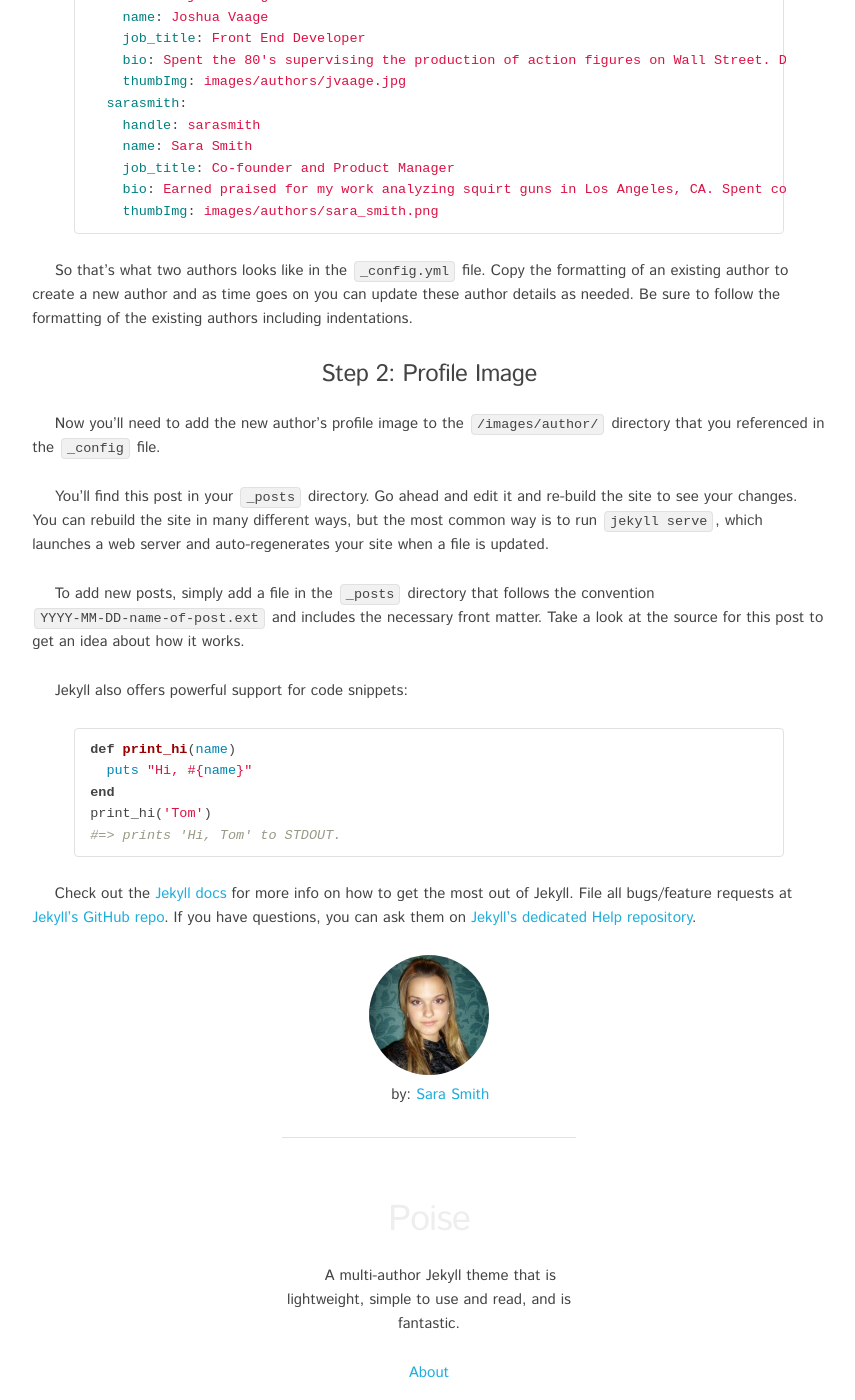
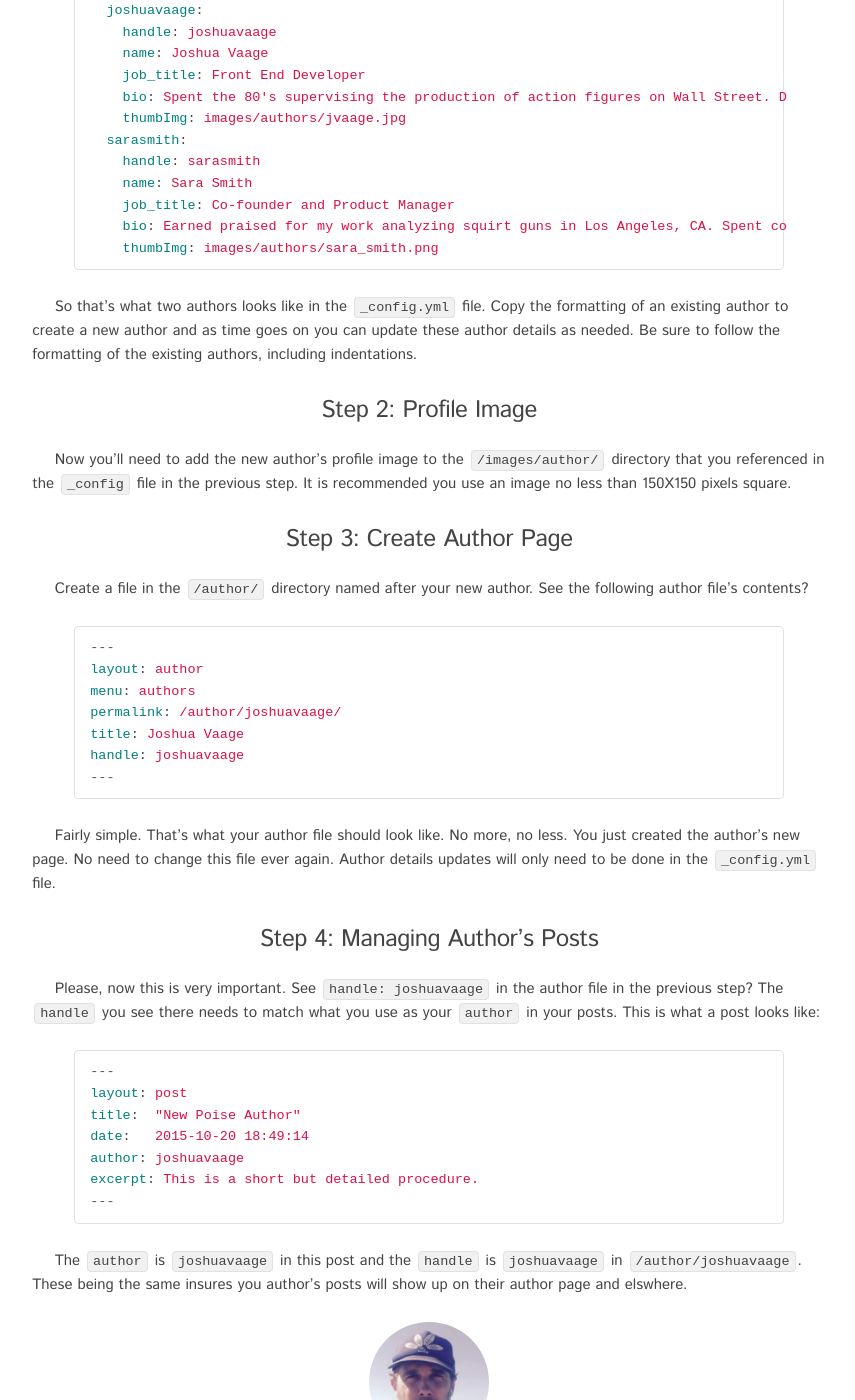
Before and after one commit to whaleen/jekyll-theme-poise, a Jekyll site: the page built from _posts/2015-10-19-adding-an-author.markdown, in a window 1280 px wide and 1400 px high, scrolled down 517 px. Shown: the whole window, without its empty margins (211-1066 px from the left). Built offline with Jekyll 4.4.1, drawn with Linux system fonts in a browser that asks for light colours; some web fonts are replaced; some of the changed text lies outside the part shown.

Commit message:
good stuff

```diff
--- a/_config.yml
+++ b/_config.yml
@@ -2,7 +2,7 @@
 title: Poise
 email: joshuavaage@gmail.com
 description: > # this means to ignore newlines until "baseurl:"
-  A multi-author Jekyll theme that is lightweight, simple to use and read, and is fantastic.
+  A Multi-Author Jekyll theme that is lightweight, simple to use and read, and is fantastic.
 baseurl: "" # the subpath of your site, e.g. /blog/
 url: "http://yourdomain.com" # the base hostname & protocol for your site
 twitter_username: whaleen
@@ -20,10 +20,16 @@ authors:
     name: Joshua Vaage
     job_title: Front End Developer
     bio: Spent the 80's supervising the production of action figures on Wall Street. Developed several new methods for promoting Roombas with no outside help.
-    thumbImg: images/authors/jvaage.jpg
+    thumbImg: images/authors/joshuavaage.png
   sarasmith:
     handle: sarasmith
     name: Sara Smith
     job_title: Co-founder and Product Manager
     bio: Earned praised for my work analyzing squirt guns in Los Angeles, CA. Spent college summers merchandising glucose on the black market. Lead a team buying and selling shaving cream in Atlantic City, NJ.
-    thumbImg: images/authors/sara_smith.png
+    thumbImg: images/authors/sarasmith.png
+  kristinaherman:
+    handle: kristinaherman
+    name: Kristina Herman
+    job_title: Co-founder and Product Manager
+    bio: Developed several new methods for implementing childrens books in Naples, FL. Was quite successful at getting to know cabbage in Edison, NJ.
+    thumbImg: images/authors/kristinaherman.png
--- a/_posts/2014-12-24-not-a-creature-was-stirring.markdown
+++ b/_posts/2014-12-24-not-a-creature-was-stirring.markdown
@@ -2,7 +2,7 @@
 layout: post
 title:  "Not A Creature"
 date:   2014-12-24 18:49:14
-author: sarasmith
+author: kristinaherman
 excerpt: Does Poise avoid Javascript for any special reason?
 ---
 
--- a/_posts/2015-10-17-welcome-to-jekyll.markdown
+++ b/_posts/2015-10-17-welcome-to-jekyll.markdown
@@ -1,9 +1,9 @@
 ---
 layout: post
 title:  "Welcome to Jekyll!"
-date:   2015-10-17 18:49:14
+date:   2015-10-21 18:49:14
 author: joshuavaage
-excerpt: You and your team are now ready to begin publishing like bosses.
+excerpt: You and your team are now ready to begin publishing like champions.
 ---
 You’ll find this post in your `_posts` directory. Go ahead and edit it and re-build the site to see your changes. You can rebuild the site in many different ways, but the most common way is to run `jekyll serve`, which launches a web server and auto-regenerates your site when a file is updated.
 
--- a/_posts/2015-10-19-adding-an-author.markdown
+++ b/_posts/2015-10-19-adding-an-author.markdown
@@ -2,8 +2,8 @@
 layout: post
 title:  "New Poise Author"
 date:   2015-10-20 18:49:14
-author: sarasmith
-excerpt: This is a short but detailed procedure.
+author: joshuavaage
+excerpt: Add a new Author to Poise. They'll get their own archive page and a lovely profile.
 ---
 
 
@@ -28,28 +28,40 @@ authors:
     thumbImg: images/authors/sara_smith.png
 {% endhighlight %}
 
-So that's what two authors looks like in the `_config.yml` file. Copy the formatting of an existing author to create a new author and as time goes on you can update these author details as needed. Be sure to follow the formatting of the existing authors including indentations.
+So that's what two authors looks like in the `_config.yml` file. Copy the formatting of an existing author to create a new author and as time goes on you can update these author details as needed. Be sure to follow the formatting of the existing authors, including indentations.
 
 ##### Step 2: Profile Image
 
-Now you'll need to add the new author's profile image to the `/images/author/` directory that you referenced in the `_config` file.
+Now you'll need to add the new author's profile image to the `/images/author/` directory that you referenced in the `_config` file in the previous step. It is recommended you use an image no less than 150X150 pixels square.
 
-You’ll find this post in your `_posts` directory. Go ahead and edit it and re-build the site to see your changes. You can rebuild the site in many different ways, but the most common way is to run `jekyll serve`, which launches a web server and auto-regenerates your site when a file is updated.
+##### Step 3: Create Author Page
 
-To add new posts, simply add a file in the `_posts` directory that follows the convention `YYYY-MM-DD-name-of-post.ext` and includes the necessary front matter. Take a look at the source for this post to get an idea about how it works.
+Create a file in the `/author/` directory named after your new author. See the following author file's contents?
 
-Jekyll also offers powerful support for code snippets:
-
-{% highlight ruby %}
-def print_hi(name)
-  puts "Hi, #{name}"
-end
-print_hi('Tom')
-#=> prints 'Hi, Tom' to STDOUT.
+{% highlight yaml %}
+---
+layout: author
+menu: authors
+permalink: /author/joshuavaage/
+title: Joshua Vaage
+handle: joshuavaage
+---
 {% endhighlight %}
 
-Check out the [Jekyll docs][jekyll] for more info on how to get the most out of Jekyll. File all bugs/feature requests at [Jekyll’s GitHub repo][jekyll-gh]. If you have questions, you can ask them on [Jekyll’s dedicated Help repository][jekyll-help].
+Fairly simple. That's what your author file should look like. No more, no less. You just created the author's new page. No need to change this file ever again. Author details updates will only need to be done in the `_config.yml` file.
 
-[jekyll]:      http://jekyllrb.com
-[jekyll-gh]:   https://github.com/jekyll/jekyll
-[jekyll-help]: https://github.com/jekyll/jekyll-help
+##### Step 4: Managing Author's Posts
+
+Please, now this is very important. See `handle: joshuavaage` in the author file in the previous step? The `handle` you see there needs to match what you use as your `author` in your posts. This is what a post looks like:
+
+{% highlight yaml %}
+---
+layout: post
+title:  "New Poise Author"
+date:   2015-10-20 18:49:14
+author: joshuavaage
+excerpt: This is a short but detailed procedure.
+---
+{% endhighlight %}
+
+The `author` is `joshuavaage` in this post and the `handle` is `joshuavaage` in `/author/joshuavaage`. These being the same insures you author's posts will show up on their author page and elswhere.
```
Also changed, not shown: _posts/2015-09-27-very-weird-territory.markdown (deleted, +0 -12 lines), _posts/2015-10-20-thank-you-very-much.markdown (deleted, +0 -8 lines), images/authors/joshuavaage.png (added), images/authors/jvaage.jpg (deleted), images/authors/sarasmith.png (renamed from images/authors/sara_smith.png), 1 other file.
